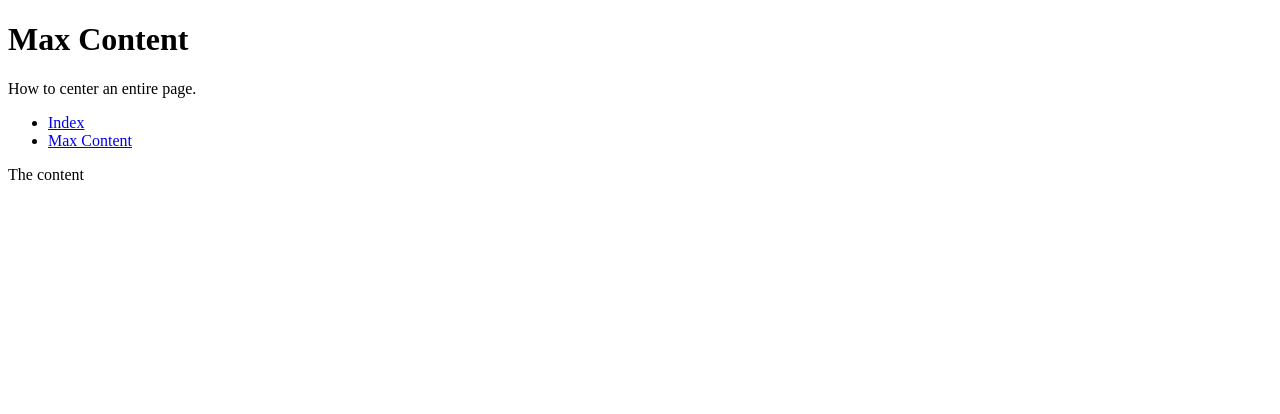
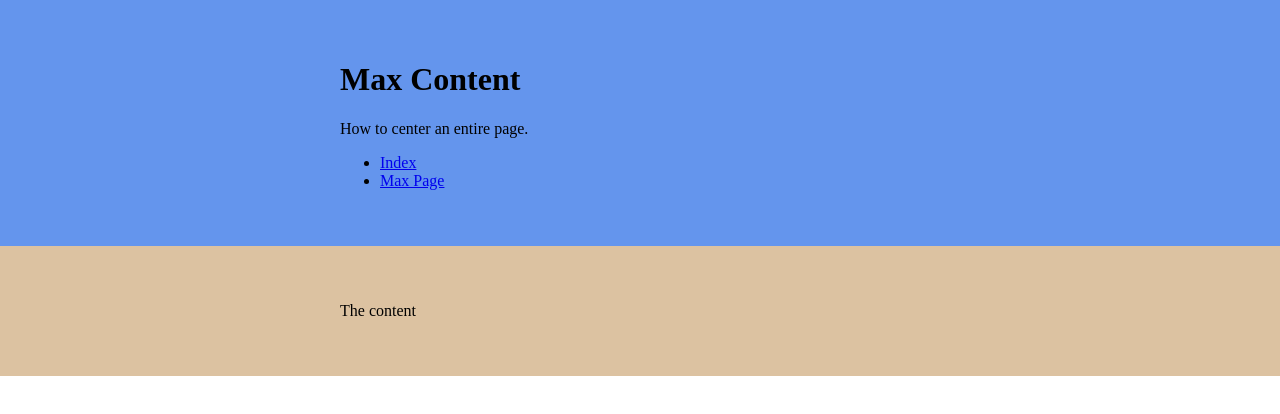
Before and after one commit to McKFox/centered-content, a plain HTML site: page max-content.html in a window 1280 px wide. Drawn offline with Linux system fonts and the light colour scheme.

Commit message:
okay fixed it

```diff
--- a/max-content.css
+++ b/max-content.css
@@ -0,0 +1,18 @@
+body {
+    margin: 0;
+}
+
+.header {
+    background-color: cornflowerblue;
+    padding: 40px;
+}
+
+.main {
+    background-color:rgb(220, 194, 161);
+    padding: 40px;
+}
+
+.wrapper {
+    max-width: 600px;
+    margin: auto;
+}
--- a/max-content.html
+++ b/max-content.html
@@ -4,9 +4,11 @@
         <meta charset="UTF-8">
         <meta name="viewport" content="width=device-width, intial-scale=1">
         <title>Max Content</title>
-        <link href="max-content.css" rel="stylesheet" type="text.css">
+        <link href="max-content.css" rel="stylesheet" type="text/css">
+        </head>
     <body>
-        <header>
+        <header class="header">
+        <div class="wrapper">
         <h1>Max Content</h1>
         <p>How to center an entire page.</p>
         <ul>
@@ -14,12 +16,15 @@
                 <a href="index.html">Index</a>
             </li>
             <li>
-                <a href="max-content.html">Max Content</a>
+                <a href="max-page.html">Max Page</a>
             </li>
         </ul>
+        </div>
         </header>
-        <main>
+        <main class="main">
+            <div class="wrapper">
             <p>The content</p>
+            </div>
         </main>
     </body>
 </html>
--- a/max-page.css
+++ b/max-page.css
@@ -8,7 +8,7 @@ body {
 }
 
 .main {
-    background-color: rgb(138, 76, 55);
+    background-color: rgb(179, 110, 88);
     padding: 40px;
 }
 
```
Also changed, not shown: max-page.html (+2 -1 lines), resume.css (deleted), uwm.css (deleted).
